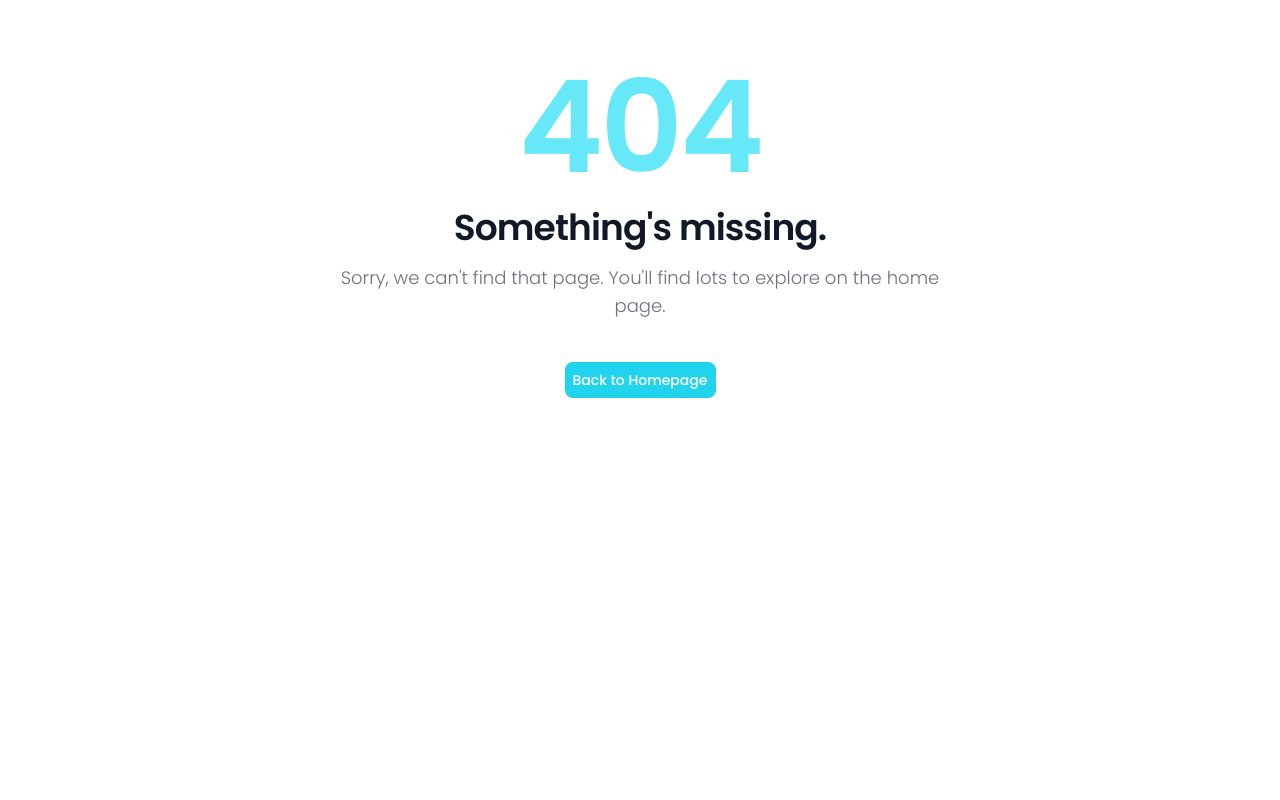
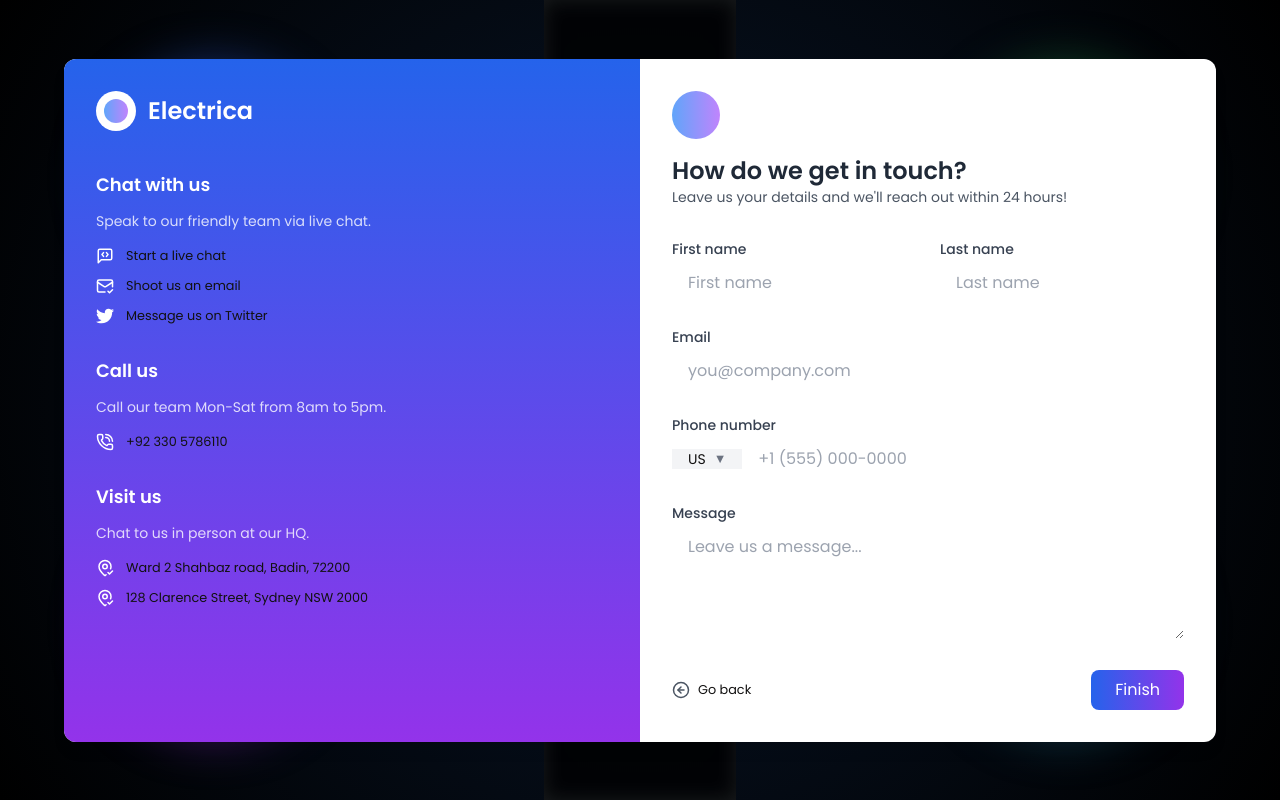
Before and after one commit to ABDLSamaD/Electrica, a React (Vite) app in the folder frontend/: page /contact in a window 1280 px wide. Before the commit this address had no page. Built offline with nearby package versions, Linux system fonts and the light colour scheme.

Commit message:
add contact form on development

```diff
--- a/frontend/index.html
+++ b/frontend/index.html
@@ -2,13 +2,15 @@
 <html lang="en">
   <head>
     <meta charset="UTF-8" />
+    <!-- <link rel="icon" type="image/svg+xml" href="/vite.svg" />  -->
     <meta name="viewport" content="width=device-width, initial-scale=1.0" />
     <link
       rel="shortcut icon"
-      href="https://seeklogo.com/images/E/Electric-logo-A89B112D67-seeklogo.com.png"
-      type="image/png"
+      class="w-10 h-10"
+      href="./src/assets/electrica.webp"
+      type="image/webp"
     />
-    <title>Electrica</title>
+    <title>Electrica - Web Contracting Company</title>
   </head>
   <body>
     <div id="root"></div>
--- a/frontend/src/Components/Main.jsx
+++ b/frontend/src/Components/Main.jsx
@@ -76,6 +76,7 @@ import CookiesAndPolicy from "./Pages/CookiesAndPolicy";
 import PrivacyPolicy from "./Pages/PrivacyPolicy";
 import ReviewPage from "./Pages/ReviewPage";
 import ScrollToTop from "./Pages/ScrollToTop";
+import Contact from "./Pages/Contact";
 // Other COmponent End
 
 const Main = () => {
@@ -116,6 +117,7 @@ const Main = () => {
           <Routes>
             <Route path="/" element={<Home />} />
             <Route path="/about" element={<About />} />
+            <Route path="/contact" element={<Contact />} />
             <Route path="/project-details" element={<ProjectDetails />} />
             <Route path="/service" element={<ElectricalServicePage />} />
             <Route path="/terms" element={<TermsAndPolicy />} />
--- /dev/null
+++ b/frontend/src/Components/Pages/Contact.jsx
@@ -0,0 +1,233 @@
+"use client";
+
+import { useState } from "react";
+import {
+  ArrowLeftCircle,
+  MailCheck,
+  MapPinCheck,
+  MessageSquareCode,
+  PhoneCall,
+} from "lucide-react";
+import { FaTwitter } from "react-icons/fa";
+
+const Contact = () => {
+  const [formData, setFormData] = useState({
+    firstName: "",
+    lastName: "",
+    email: "",
+    phone: "",
+    message: "",
+  });
+
+  const handleChange = (e) => {
+    const { name, value } = e.target;
+    setFormData((prevState) => ({
+      ...prevState,
+      [name]: value,
+    }));
+  };
+
+  const handleSubmit = (e) => {
+    e.preventDefault();
+    console.log("Form submitted:", formData);
+    // Add your form submission logic here
+  };
+
+  return (
+    <div className="min-h-screen flex items-center justify-center p-6">
+      <div className="max-w-6xl w-full bg-white rounded-xl shadow-lg overflow-hidden grid grid-cols-1 md:grid-cols-2">
+        {/* Sidebar */}
+        <div className="bg-gradient-to-b from-blue-600 to-purple-600 text-white p-8">
+          <div className="flex items-center space-x-3 mb-10">
+            <div className="w-10 h-10 bg-white rounded-full flex items-center justify-center">
+              <div className="w-6 h-6 bg-gradient-to-r from-blue-400 to-purple-400 rounded-full"></div>
+            </div>
+            <h3 className="text-2xl font-bold">Electrica</h3>
+          </div>
+
+          <div className="space-y-8">
+            <div>
+              <h4 className="text-lg font-semibold mb-3">Chat with us</h4>
+              <p className="text-sm opacity-80 mb-4">
+                Speak to our friendly team via live chat.
+              </p>
+              <div className="space-y-3">
+                <div className="flex items-center space-x-3">
+                  <MessageSquareCode size={18} />
+                  <span>Start a live chat</span>
+                </div>
+                <div className="flex items-center space-x-3">
+                  <MailCheck size={18} />
+                  <span>Shoot us an email</span>
+                </div>
+                <div className="flex items-center space-x-3">
+                  <FaTwitter size={18} />
+                  <span>Message us on Twitter</span>
+                </div>
+              </div>
+            </div>
+
+            <div>
+              <h4 className="text-lg font-semibold mb-3">Call us</h4>
+              <p className="text-sm opacity-80 mb-4">
+                Call our team Mon-Sat from 8am to 5pm.
+              </p>
+              <div className="flex items-center space-x-3">
+                <PhoneCall size={18} />
+                <span>+92 330 5786110</span>
+              </div>
+            </div>
+
+            <div>
+              <h4 className="text-lg font-semibold mb-3">Visit us</h4>
+              <p className="text-sm opacity-80 mb-4">
+                Chat to us in person at our HQ.
+              </p>
+              <div className="space-y-3">
+                <div className="flex items-center space-x-3">
+                  <MapPinCheck size={18} />
+                  <span>Ward 2 Shahbaz road, Badin, 72200</span>
+                </div>
+                <div className="flex items-center space-x-3">
+                  <MapPinCheck size={18} />
+                  <span>128 Clarence Street, Sydney NSW 2000</span>
+                </div>
+              </div>
+            </div>
+          </div>
+        </div>
+
+        {/* Form Container */}
+        <div className="p-8">
+          <div className="mb-8">
+            <div className="w-12 h-12 bg-gradient-to-r from-blue-400 to-purple-400 rounded-full mb-4"></div>
+            <h2 className="text-2xl font-bold text-gray-800">
+              How do we get in touch?
+            </h2>
+            <p className="text-sm text-gray-600">
+              Leave us your details and we'll reach out within 24 hours!
+            </p>
+          </div>
+
+          <form onSubmit={handleSubmit} className="space-y-6">
+            <div className="grid grid-cols-1 md:grid-cols-2 gap-6">
+              <div className="form-group">
+                <label
+                  htmlFor="firstName"
+                  className="block text-sm font-medium text-gray-700 mb-1"
+                >
+                  First name
+                </label>
+                <input
+                  type="text"
+                  id="firstName"
+                  name="firstName"
+                  placeholder="First name"
+                  value={formData.firstName}
+                  onChange={handleChange}
+                  className="w-full px-4 py-2 border border-gray-300 rounded-lg focus:ring-2 focus:ring-blue-500 focus:border-blue-500 outline-none"
+                />
+              </div>
+
+              <div className="form-group">
+                <label
+                  htmlFor="lastName"
+                  className="block text-sm font-medium text-gray-700 mb-1"
+                >
+                  Last name
+                </label>
+                <input
+                  type="text"
+                  id="lastName"
+                  name="lastName"
+                  placeholder="Last name"
+                  value={formData.lastName}
+                  onChange={handleChange}
+                  className="w-full px-4 py-2 border border-gray-300 rounded-lg focus:ring-2 focus:ring-blue-500 focus:border-blue-500 outline-none"
+                />
+              </div>
+            </div>
+
+            <div className="form-group">
+              <label
+                htmlFor="email"
+                className="block text-sm font-medium text-gray-700 mb-1"
+              >
+                Email
+              </label>
+              <input
+                type="email"
+                id="email"
+                name="email"
+                placeholder="you@company.com"
+                value={formData.email}
+                onChange={handleChange}
+                className="w-full px-4 py-2 border border-gray-300 rounded-lg focus:ring-2 focus:ring-blue-500 focus:border-blue-500 outline-none"
+              />
+            </div>
+
+            <div className="form-group">
+              <label
+                htmlFor="phone"
+                className="block text-sm font-medium text-gray-700 mb-1"
+              >
+                Phone number
+              </label>
+              <div className="flex items-center border border-gray-300 rounded-lg overflow-hidden">
+                <div className="flex items-center px-4 bg-gray-100">
+                  <span className="text-sm">US</span>
+                  <span className="ml-2 text-gray-500">▼</span>
+                </div>
+                <input
+                  type="tel"
+                  id="phone"
+                  name="phone"
+                  placeholder="+1 (555) 000-0000"
+                  value={formData.phone}
+                  onChange={handleChange}
+                  className="w-full px-4 py-2 focus:ring-2 focus:ring-blue-500 focus:border-blue-500 outline-none"
+                />
+              </div>
+            </div>
+
+            <div className="form-group">
+              <label
+                htmlFor="message"
+                className="block text-sm font-medium text-gray-700 mb-1"
+              >
+                Message
+              </label>
+              <textarea
+                id="message"
+                name="message"
+                placeholder="Leave us a message..."
+                value={formData.message}
+                onChange={handleChange}
+                rows={4}
+                className="w-full px-4 py-2 border border-gray-300 rounded-lg focus:ring-2 focus:ring-blue-500 focus:border-blue-500 outline-none"
+              ></textarea>
+            </div>
+
+            <div className="flex items-center justify-between">
+              <button
+                type="button"
+                className="flex items-center space-x-2 text-gray-600 hover:text-gray-800"
+              >
+                <ArrowLeftCircle size={18} />
+                <span>Go back</span>
+              </button>
+              <button
+                type="submit"
+                className="bg-gradient-to-r from-blue-600 to-purple-600 text-white px-6 py-2 rounded-lg hover:from-blue-700 hover:to-purple-700 transition-all"
+              >
+                Finish
+              </button>
+            </div>
+          </form>
+        </div>
+      </div>
+    </div>
+  );
+};
+
+export default Contact;
--- a/frontend/src/Components/Pages/Footer.jsx
+++ b/frontend/src/Components/Pages/Footer.jsx
@@ -81,7 +81,7 @@ const AnimatedFooter = () => {
               Quick Links
             </h4>
             <ul className="space-y-3">
-              {["Home", "About Us", "Services", "Projects", "Contact"].map(
+              {["About", "Services", "Projects", "Contact"].map(
                 (item) => (
                   <li key={item}>
                     <Link
```
Also changed, not shown: frontend/src/assets/electrica.webp (added).
